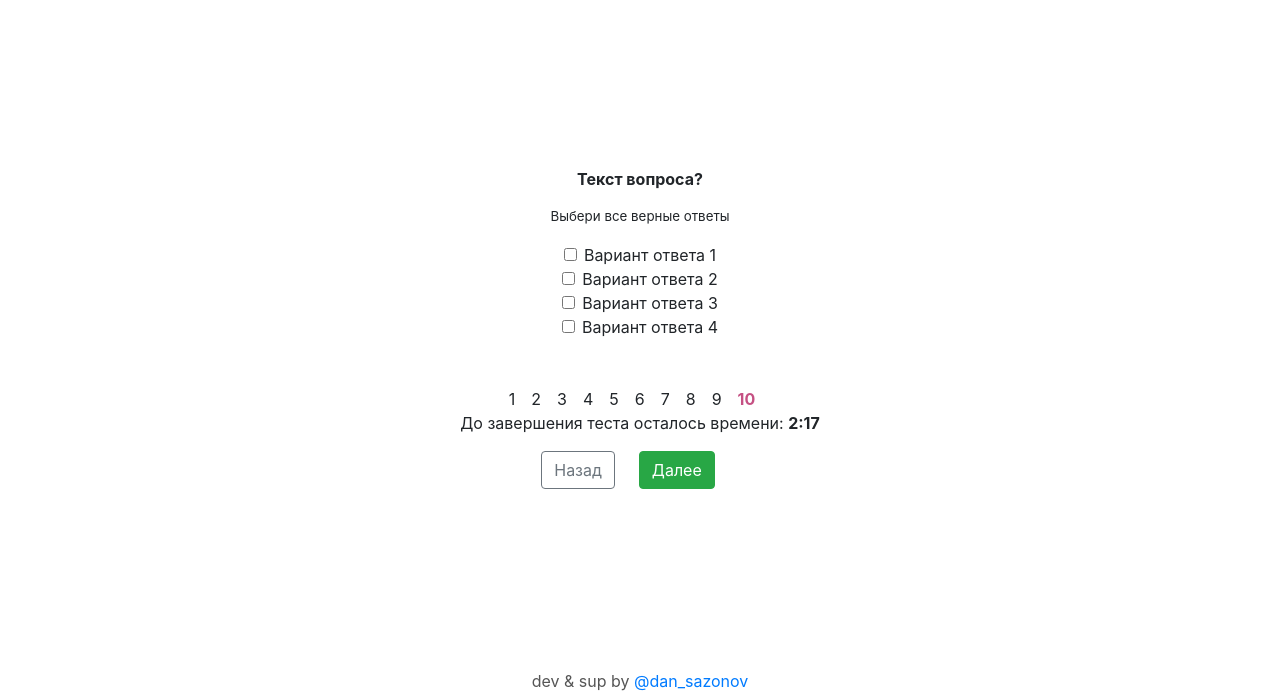
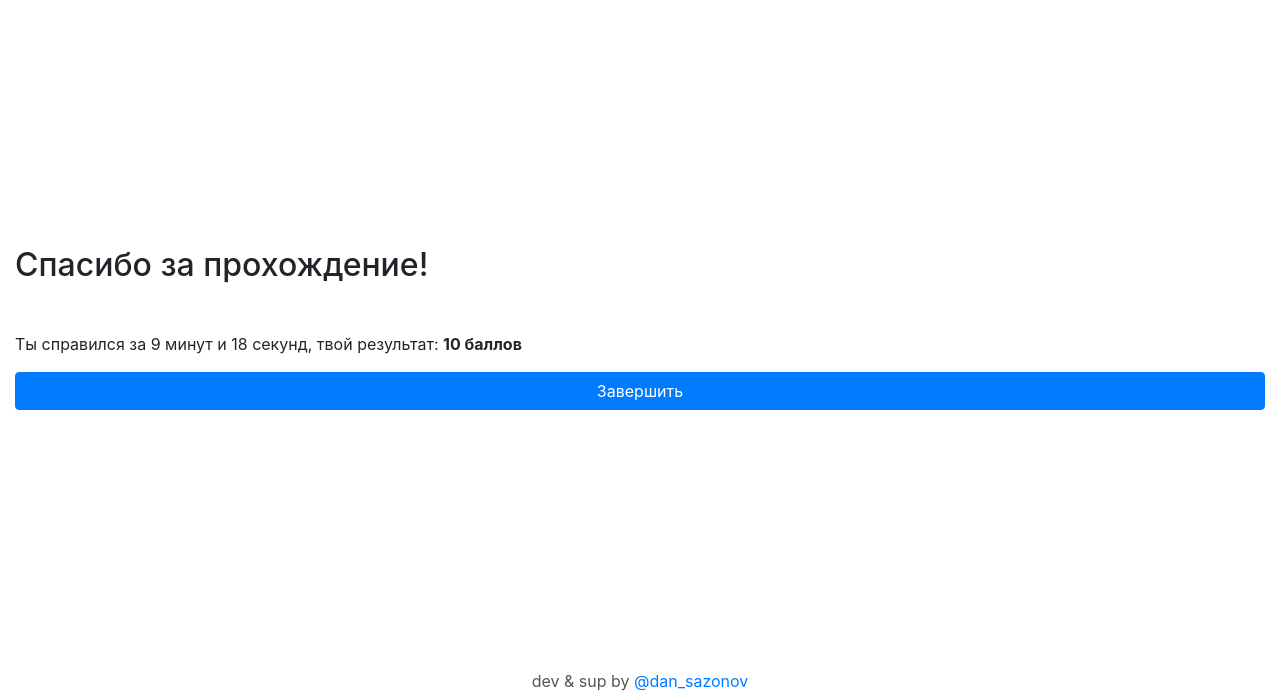
Before and after one commit to dan-sazonov/proforg-quiz, a plain HTML site: page index.html in a window 1280 px wide. Shown: the part 107-800 px from the top of the page. Drawn offline with nearby package versions, Linux system fonts and the light colour scheme.

Commit message:
Добавил последний слайд

```diff
--- a/index.html
+++ b/index.html
@@ -97,7 +97,7 @@
 
     </div>
 
-    <div class="step10">
+    <div class="step10" hidden>
       <p class="d-flex justify-content-center text-title">Текст вопроса?</p>
       <p class="text-sup">Выбери все верные ответы</p>
       <div class="form mb-5 d-flex flex-column align-items-md-center">
@@ -139,6 +139,15 @@
         <button type="button" class="btn btn-success mr-4">Далее</button>
       </div>
     </div>
+
+    <div class="step11">
+      <h2 class="mb-5">Спасибо за прохождение!</h2>
+      <p>Ты справился за 9 минут и 18 секунд, твой результат: <b>10 баллов</b></p>
+      <form class="d-flex flex-column justify-content-between">
+        <button type="button" class="btn btn-primary">Завершить</button>
+      </form>
+    </div>
+
   </main>
 
   <footer>dev & sup by <a href="https://vk.com/dan_sazonov">@dan_sazonov</a></footer>
```
